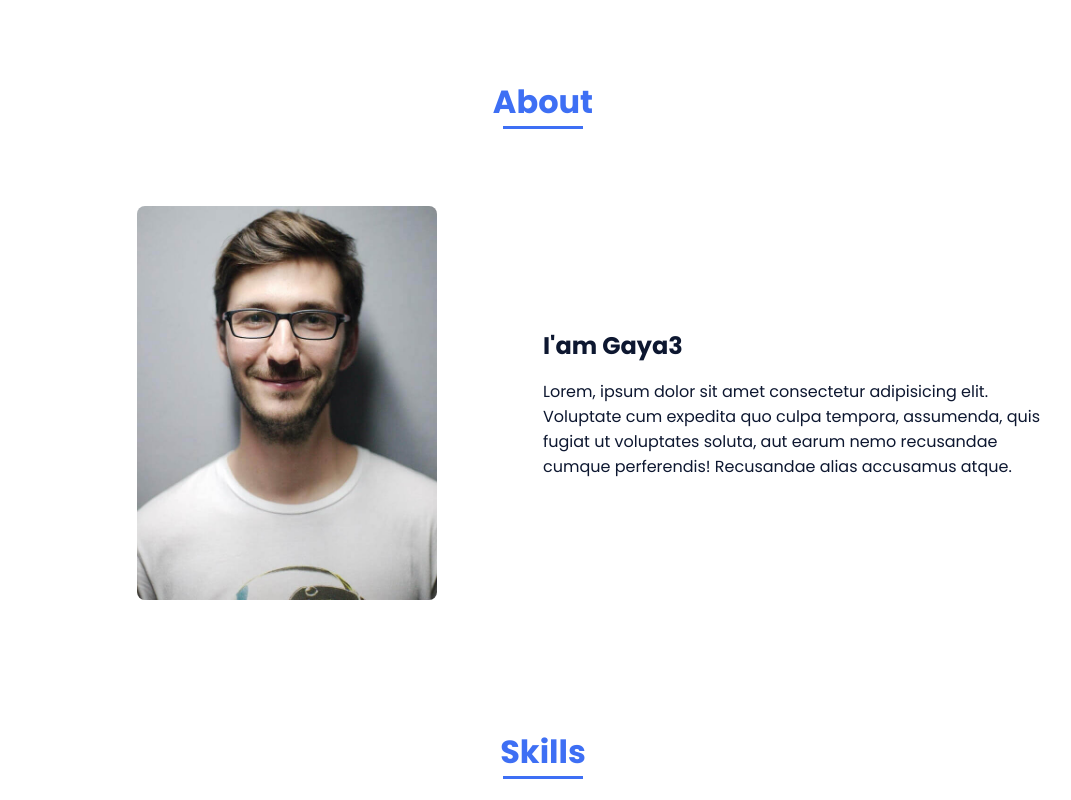
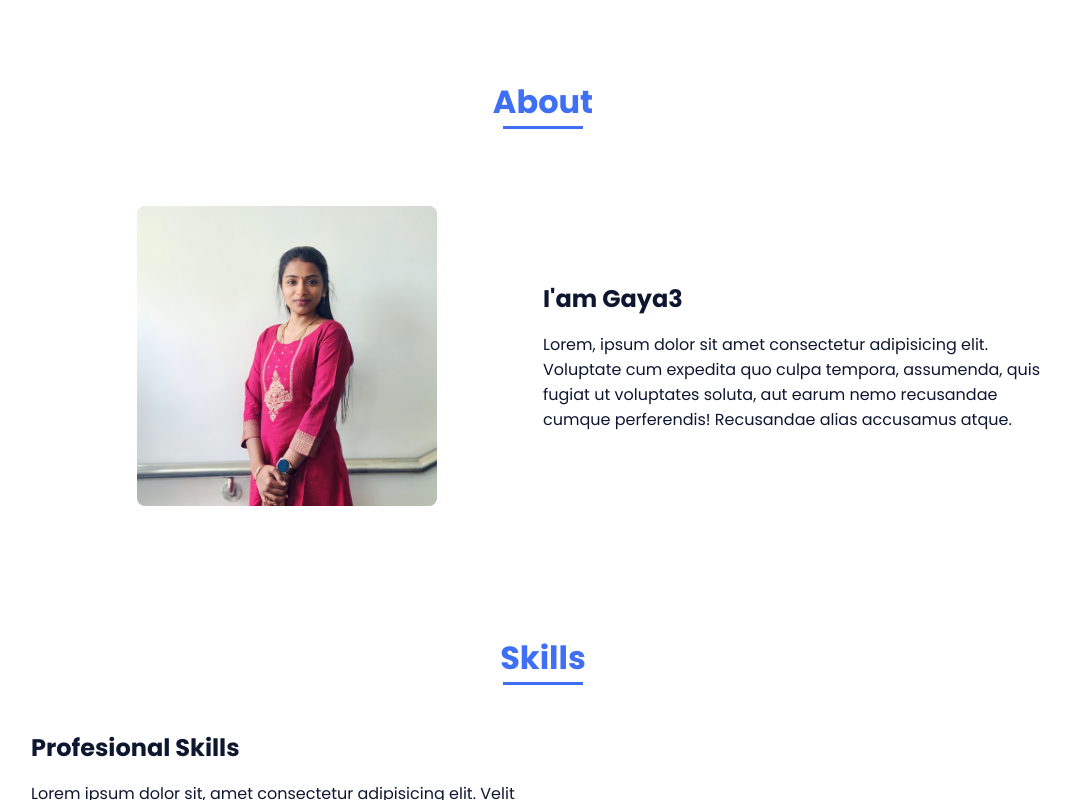
Before and after one commit to gaya30795/sample-site, a plain HTML site: page index.html in a window 1280 px wide. Shown: the part 693-1493 px from the top of the page, without its empty margins (97-1168 px from the left). Drawn offline with nearby package versions, Linux system fonts and the light colour scheme.

Commit message:
chenge 2

```diff
--- a/index.html
+++ b/index.html
@@ -69,7 +69,7 @@
 
                 <div class="about__container bd-grid">
                     <div class="about__img">
-                        <img src="assets/img/about.jpg" alt="">
+                        <img src="assets/img/gaya3.jpg" alt="">
                     </div>
 
                     <div>
```
